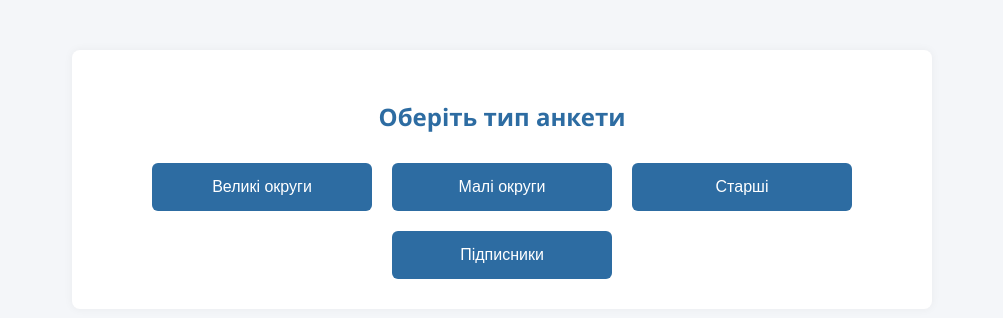
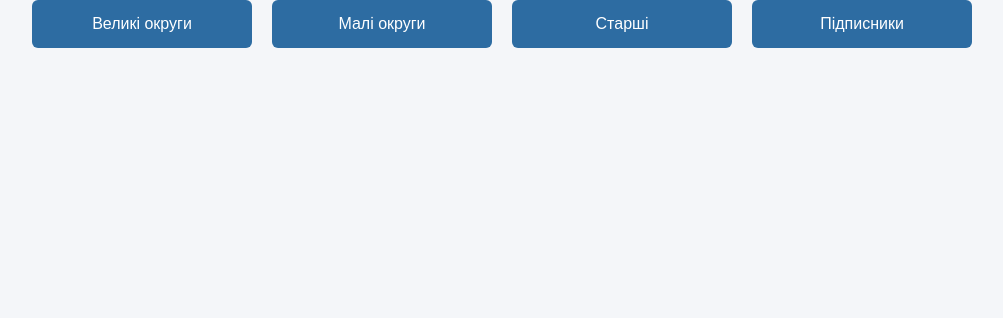
Before and after one commit to Aliina-ai/flask-form, a Flask app: page /home in a window 1280 px wide. Shown: the part 62-380 px from the top of the page, without its empty margins (138-1141 px from the left). Run offline with Flask 3, Linux system fonts and the light colour scheme; the visitor is signed in with stand-in values (Sample User, id 1).

Commit message:
Update home.html

```diff
--- a/templates/home.html
+++ b/templates/home.html
@@ -98,15 +98,12 @@
         </form>
     </div>
 
-    <div class="container">
-        <h2>Оберіть тип анкети</h2>
 <div class="menu-buttons">
     <a href="{{ url_for('big_list') }}"><button>Великі округи</button></a>
     <a href="{{ url_for('small_list') }}"><button>Малі округи</button></a>
     <a href="{{ url_for('elder_list') }}"><button>Старші</button></a>
     <a href="{{ url_for('subscriber_list') }}"><button>Підписники</button></a>
 </div>
-    </div>
 
 </body>
 </html>
```
Lines whose indentation alone changed are shown as unchanged.
